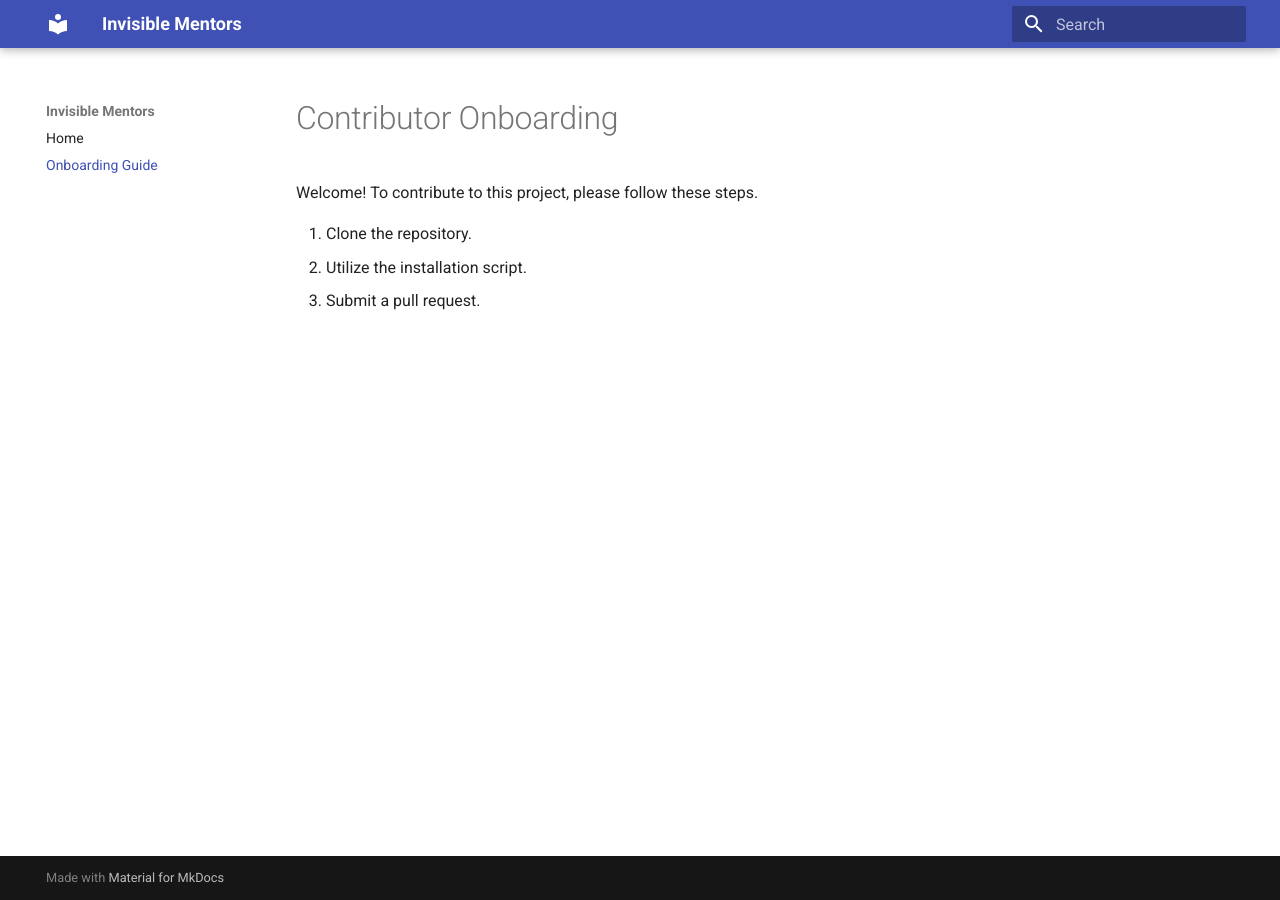
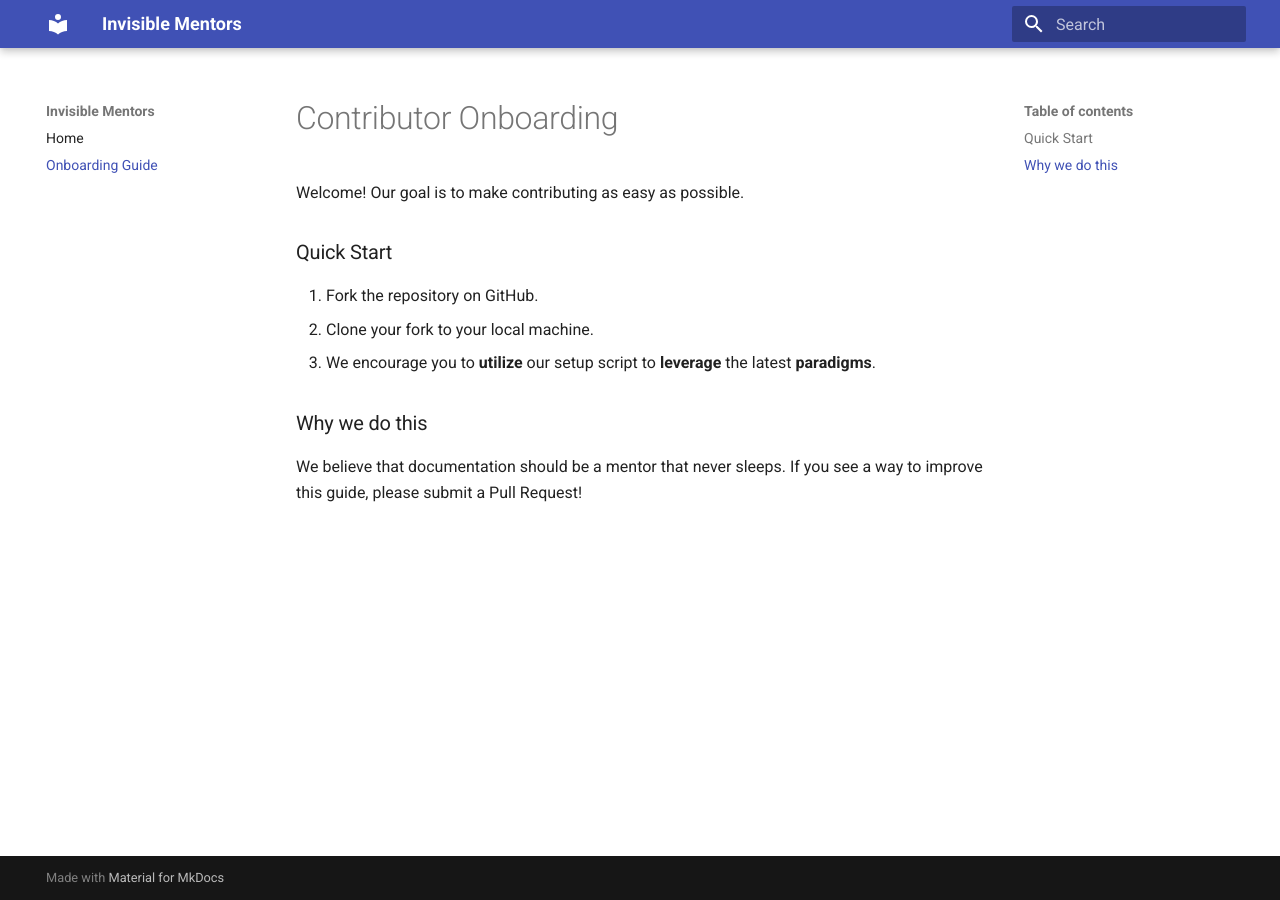
Before and after one commit to saisravan909/invisible-mentors, an MkDocs documentation site: the page built from docs/onboarding.md, in a window 1280 px wide. Built offline with MkDocs 1.6.1 and Material for MkDocs 9.7.7, drawn with Linux system fonts in a browser that asks for light colours.

Commit message:
Update onboarding guide content with new instructions and encouragement
Update the docs/onboarding.md file by replacing existing content with a new contributor onboarding guide that includes a quick start section and motivational text.

```diff
--- a/docs/onboarding.md
+++ b/docs/onboarding.md
@@ -1,6 +1,11 @@
-# Contributor Onboarding
-Welcome! To contribute to this project, please follow these steps.
+#  Contributor Onboarding
 
-1. Clone the repository.
-2. Utilize the installation script.
-3. Submit a pull request.
+Welcome! Our goal is to make contributing as easy as possible.
+
+### Quick Start
+1. Fork the repository on GitHub.
+2. Clone your fork to your local machine.
+3. We encourage you to **utilize** our setup script to **leverage** the latest **paradigms**.
+
+### Why we do this
+We believe that documentation should be a mentor that never sleeps. If you see a way to improve this guide, please submit a Pull Request!
```
